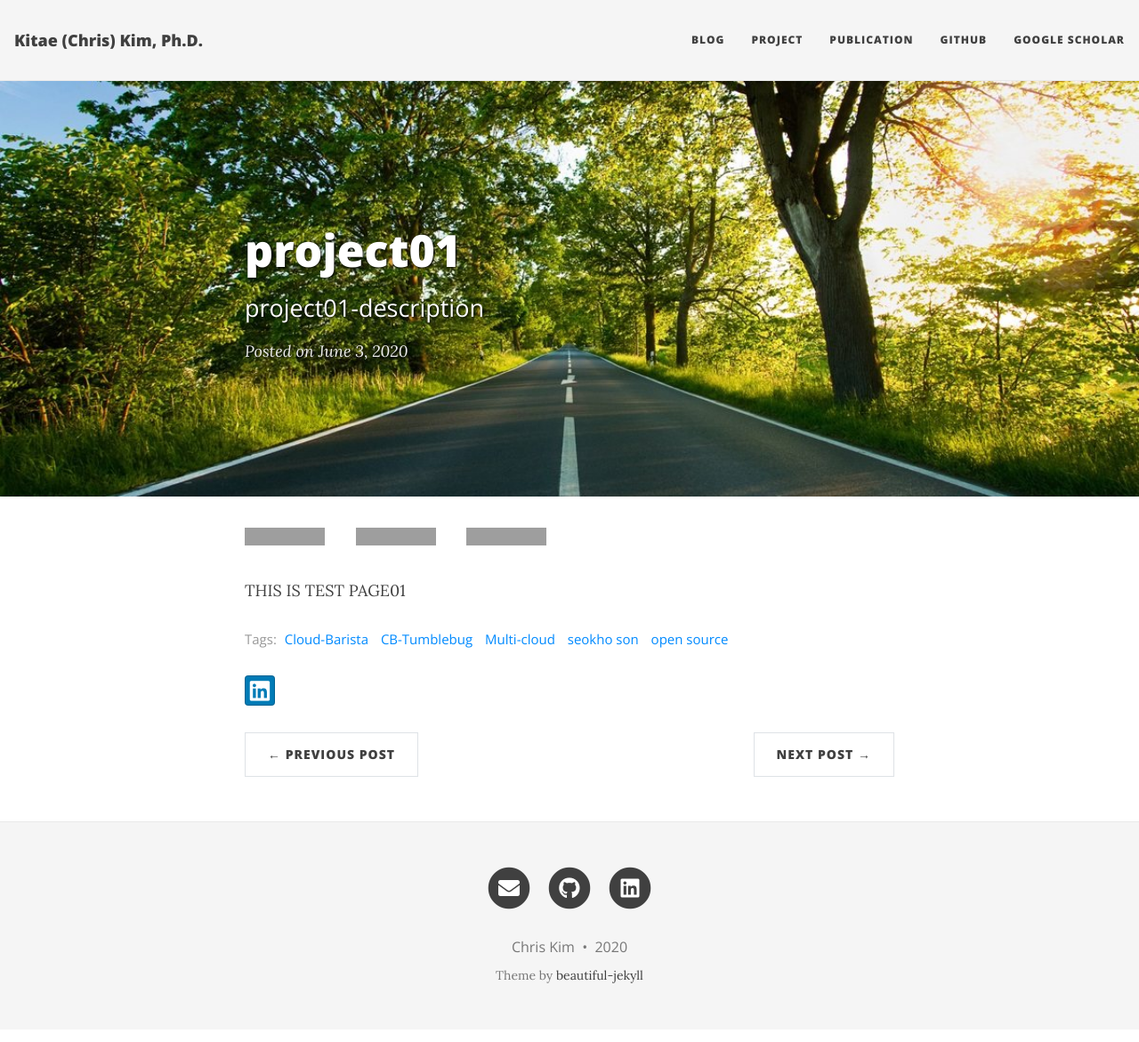
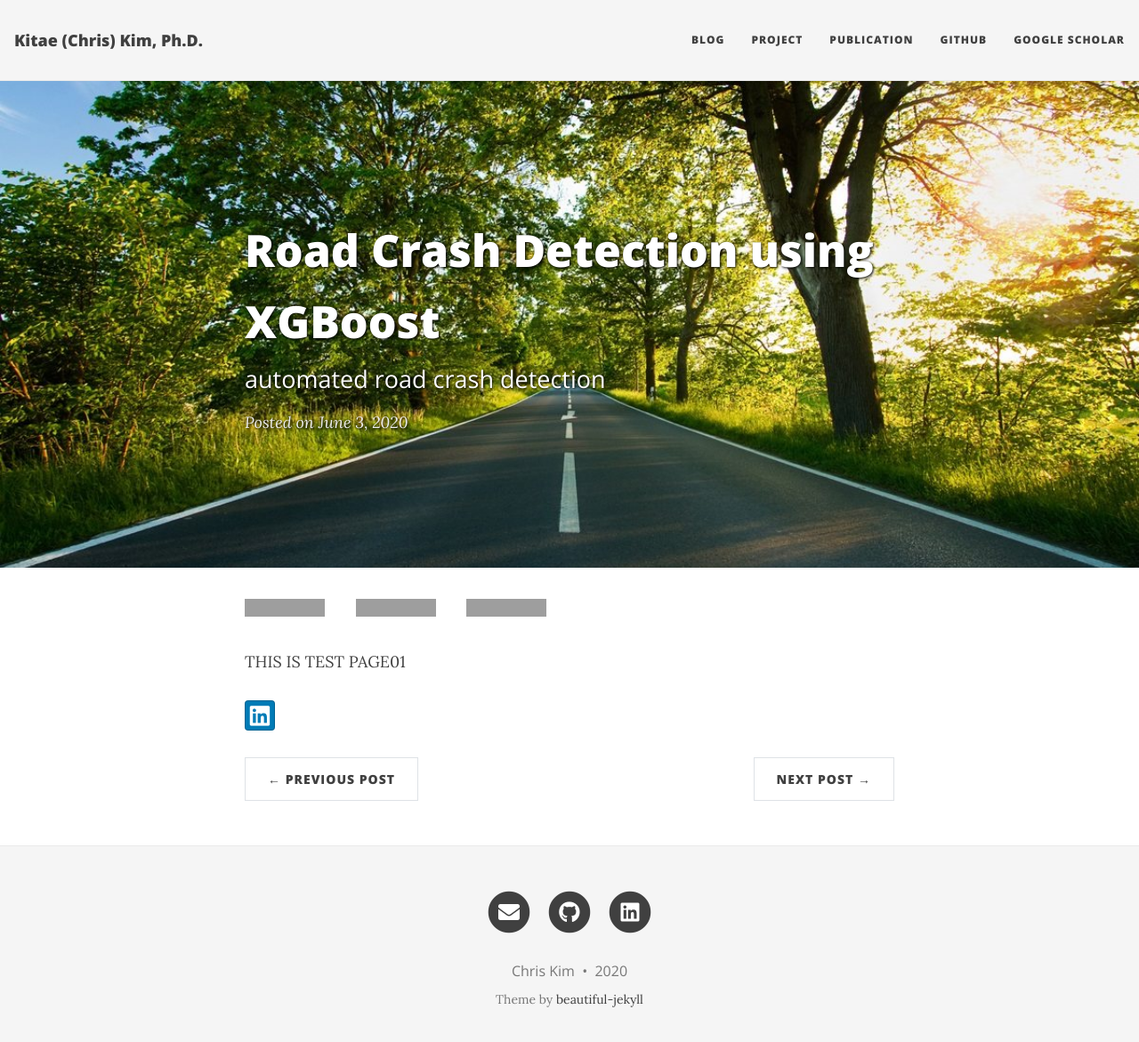
Before and after one commit to AidenFather/AidenFather.github.io, a Jekyll site: the page built from project/_posts/2020-06-03-project01.md, in a window 1280 px wide and 1184 px high. Shown: the top 1171 px of the window at 89% size. Built offline with Jekyll 4.4.1, drawn with Linux system fonts in a browser that asks for light colours; nearby versions of some CDN libraries; grey boxes are pictures that could not be loaded.

Commit message:
Update 2020-06-03-project01.md

```diff
--- a/project/_posts/2020-06-03-project01.md
+++ b/project/_posts/2020-06-03-project01.md
@@ -1,11 +1,10 @@
 ---
 layout: post
-title: project01
-subtitle: project01-description
-gh-repo: seokho-son/seokho-son.github.io
+title: Road Crash Detection using XGBoost
+subtitle: automated road crash detection
+gh-repo: AidenFather/AidenFather.github.io
 gh-badge: [star, fork, follow]
 cover-img: /assets/img/path.jpg
-tags: [Cloud-Barista, CB-Tumblebug, Multi-cloud, seokho son, open source]
 comments: true
 ---
 
```
